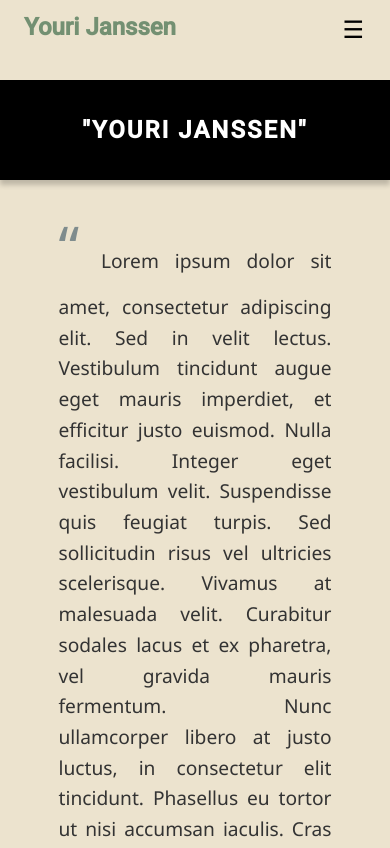
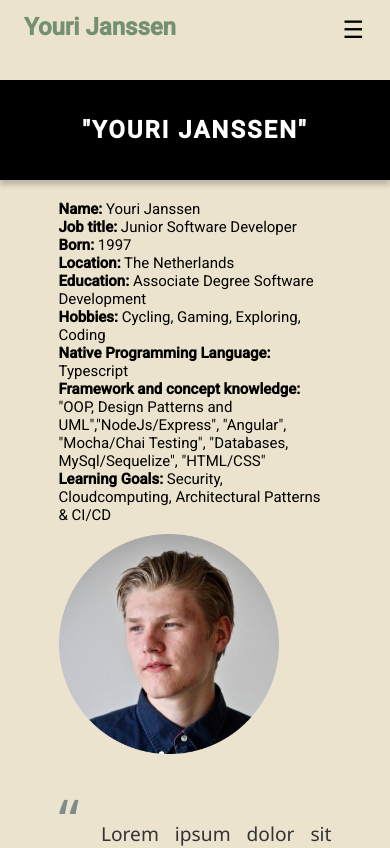
Before and after one commit to yourijanssen/youri-portfolio-page, an Angular app: page /about in a window 390 px wide. Shown: the top 848 px of the page. Built offline with nearby package versions, Linux system fonts and the light colour scheme.

Commit message:
good updates

```diff
--- a/src/app/pages/about/about.component.css
+++ b/src/app/pages/about/about.component.css
@@ -1,7 +1,3 @@
-.aboutContainer {
-    background-color: #ece3ce;
-}
-
 .aboutTitle {
     background-color: black; /* Deep blue color */
     color: white;
@@ -16,6 +12,34 @@
     font-weight: bold; /* Bold text for emphasis */
     box-shadow: 0 5px 5px rgba(0, 0, 0, 0.2); /* Subtle box shadow for depth */
 }
+.aboutContainer {
+    background-color: #ece3ce;
+    margin-left: 15%;
+    margin-right: 15%;
+}
+
+.aboutSummery {
+    display: flex;
+    justify-content: space-between;
+    font-size: 17px;
+}
+
+.aboutSummery img {
+    height: 220px;
+    width: 220px;
+}
+
+@media screen and (max-width: 600px) {
+    .aboutSummery {
+        flex-direction: column; /* Stack items vertically on smaller screens */
+        align-items: flex-start; /* Align items to the start of the container */
+        font-size: 15px;
+    }
+
+    .aboutSummery img {
+        margin-top: 10px; /* Optional: Add some space between text and image */
+    }
+}
 
 .aboutIntroduction {
     font-family: 'Segoe UI', Tahoma, Geneva, Verdana, sans-serif;
@@ -23,8 +47,6 @@
     line-height: 1.6;
     color: #333;
     text-align: justify;
-    margin-left: 15%;
-    margin-right: 15%;
 }
 
 .aboutIntroduction::before {
--- a/src/app/pages/about/about.component.html
+++ b/src/app/pages/about/about.component.html
@@ -1,7 +1,24 @@
 <!-- about.component.html -->
 
+<h2 class="aboutTitle">"Youri Janssen"</h2>
 <div class="aboutContainer">
-    <h2 class="aboutTitle">"Youri Janssen"</h2>
+    <div class="aboutSummery">
+        <b style="display: contents">Name:</b> Youri Janssen <br />
+        <b style="display: contents">Job title:</b> Junior Software Developer <br />
+        <b style="display: contents">Born:</b> 1997 <br />
+        <b style="display: contents">Location:</b> The Netherlands <br />
+        <b style="display: contents">Education:</b> Associate Degree Software Development
+        <br />
+        <b style="display: contents">Hobbies:</b> Cycling, Gaming, Exploring, Coding <br />
+        <b style="display: contents"> Native Programming Language:</b> Typescript <br />
+        <b style="display: contents">Framework and concept knowledge:</b> "OOP, Design Patterns and
+        UML","NodeJs/Express", "Angular", "Mocha/Chai Testing", "Databases, MySql/Sequelize",
+        "HTML/CSS"<br />
+        <b style="display: contents">Learning Goals:</b> Security, Cloudcomputing, Architectural
+        Patterns & CI/CD <br />
+        <img src="assets/ffffSquare-fotor-20231014131645.png" alt="no image" />
+    </div>
+
     <p class="aboutIntroduction">
         Lorem ipsum dolor sit amet, consectetur adipiscing elit. Sed in velit lectus. Vestibulum
         tincidunt augue eget mauris imperdiet, et efficitur justo euismod. Nulla facilisi. Integer
--- a/src/app/pages/contact/contact.component.css
+++ b/src/app/pages/contact/contact.component.css
@@ -1,5 +1,7 @@
 .contact-container {
     background-color: #ece3ce;
+    margin-left: 15%;
+    margin-right: 15%;
 }
 
 .contactTitle {
--- a/src/app/pages/contact/contact.component.html
+++ b/src/app/pages/contact/contact.component.html
@@ -1,9 +1,7 @@
 <!-- contact.component.html -->
+<h2 class="contactTitle">Contact Me</h2>
 <div class="contact-container">
-  <h2 class="contactTitle">Contact Me</h2>
-  <p class="contactText">
-    If you have any questions or feedback, feel free to reach out to me!
-  </p>
+    <p class="contactText">If you have any questions or feedback, feel free to reach out to me!</p>
 
     <div class="contact-details">
         <p>
--- a/src/app/pages/homepage/homepage.component.css
+++ b/src/app/pages/homepage/homepage.component.css
@@ -1,5 +1,7 @@
-.home-page {
+.home-container {
     background-color: #ece3ce;
+    margin-left: 15%;
+    margin-right: 15%;
 }
 
 /* Updated Style for .homeTitle */
--- a/src/app/pages/homepage/homepage.component.html
+++ b/src/app/pages/homepage/homepage.component.html
@@ -1,6 +1,6 @@
 <!-- homepage.component.html -->
-<div class="home-page">
-    <h2 class="homeTitle">Welcome to my Portfolio</h2>
+<h2 class="homeTitle">Welcome to my Portfolio</h2>
+<div class="home-container">
     <p class="homeText">
         This is my portfolio. Here you can find information about me, my projects and my contact
         information.
--- a/src/app/pages/projects/projects.component.css
+++ b/src/app/pages/projects/projects.component.css
@@ -1,6 +1,8 @@
 /* projects.component.css */
 .project-page {
     background-color: #ece3ce;
+    margin-left: 15%;
+    margin-right: 15%;
 }
 
 .projectTitle {
--- a/src/app/pages/projects/projects.component.html
+++ b/src/app/pages/projects/projects.component.html
@@ -1,8 +1,7 @@
 <!-- projects.component.html -->
+<h2 class="projectTitle">"My Projects"</h2>
 <div class="project-page">
     <div class="projects-container">
-    <h2 class="projectTitle">"My Projects"</h2>
-
         <!-- project card container -->
         <div *ngFor="let project of projects" class="project-card">
             <!-- project details of projects -->
```
Lines whose indentation alone changed are shown as unchanged.
